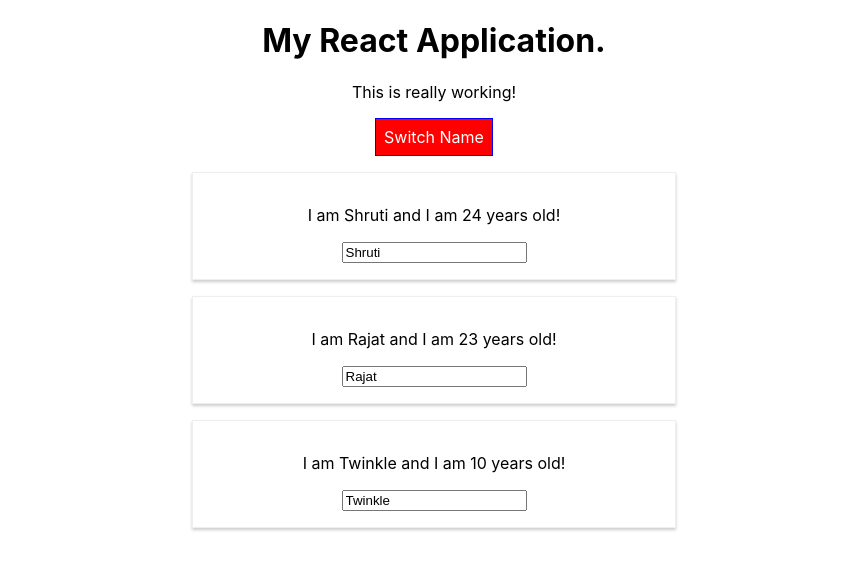
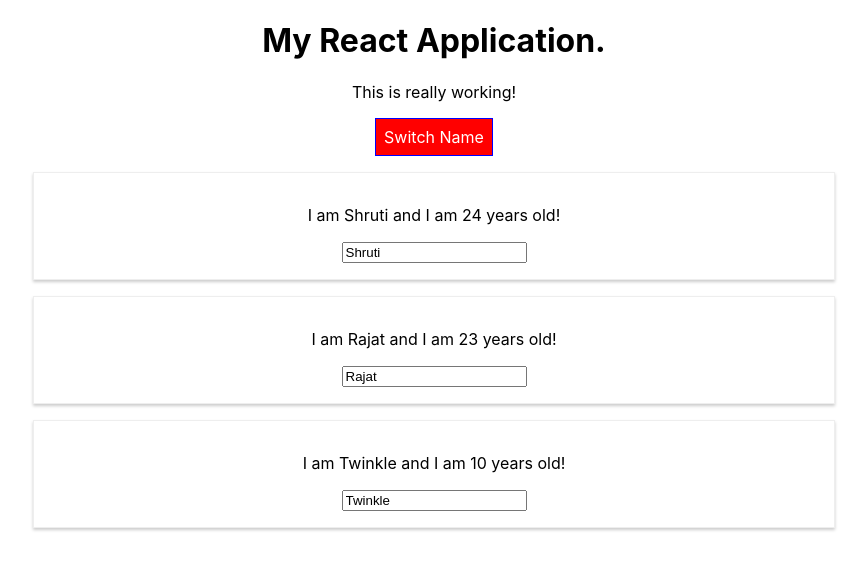
Before and after one commit to Sanaya-work12/creatReactApp-MyApp, a React (Create React App) app: page / in a window 1280 px wide. Both pictures are taken after a click on the button "Switch Name". Shown: the top 570 px of the page, without its empty margins (206-1073 px from the left). Built offline with nearby package versions, Linux system fonts and the light colour scheme.

Commit message:
70,71 and 72 styled-components complete

```diff
--- a/package.json
+++ b/package.json
@@ -9,7 +9,8 @@
     "radium": "^0.26.0",
     "react": "^16.13.1",
     "react-dom": "^16.13.1",
-    "react-scripts": "3.4.1"
+    "react-scripts": "3.4.1",
+    "styled-components": "^5.1.0"
   },
   "scripts": {
     "start": "react-scripts start",
--- a/src/App.js
+++ b/src/App.js
@@ -1,45 +1,21 @@
 import React, { Component } from 'react';
 import './App.css';
-import Radium, { StyleRoot } from 'radium';
 import Person from './Person/Person';
+import styled from 'styled-components';
 
-// import React, { useState } from 'react';
+const StyledButton = styled.button`
+  background-color: ${props => props.impstate ? 'red' : 'green'};
+  color: white;
+  font: inherit;
+  border: 1px solid blue;
+  padding: 8px;
+  cursor: pointer;
 
-// const App = props => {
-
-//   const [ personsState, setPersonsState ] = useState({
-//     persons: [
-//       { name: 'Shruti', age: 24 },
-//       { name: 'Rajat', age: 23 }
-//     ]
-//   });
-
-//   const switchNameHandler = () => {
-//     //console.log('Clicked')
-//     // Don't do this: this.state.person[0].name = Sanaya
-
-//     setPersonsState({
-//       persons: [
-//         { name: 'Sanaya', age: 24 },
-//         { name: 'Rajat', age: 25 }
-//       ]
-//     });
-//   }
-
-//   return (
-//     <div className="App">
-//       <h1>
-//         My React Application.
-//       </h1>
-//       <button onClick={ switchNameHandler }>Switch Name</button>
-//       <Person name={ personsState.persons[0].name } age={ personsState.persons[0].age } />
-//       <Person name={ personsState.persons[1].name } age={ personsState.persons[1].age }>My Hobbies: Racing</Person>
-
-//     </div>
-//   );
-// }
-
-
+  &:hover {
+    background-color: ${props => props.impstate ? 'salmon' : 'lightgreen'};
+    color: black;
+  }
+`;
 
 class App extends Component {
 
@@ -53,8 +29,6 @@ class App extends Component {
   }
 
   switchNameHandler = (newName) => {
-    //console.log('Clicked')
-    // Don't do this: this.state.person[0].name = Sanaya
 
     this.setState({
       persons: [
@@ -66,18 +40,7 @@ class App extends Component {
   }
 
   nameChangeHandler = (event, id) => {
-    //console.log('Clicked')
-    // Don't do this: this.state.person[0].name = Sanaya
 
-    // this.setState({
-    //   persons: [
-    //     { id: 'as3eee', name: 'Shruti', age: 24 },
-    //     { id: 'as3e', name: event.target.value, age: 25 },
-    //     { id: 'as3e23', name: 'Nannu', age: 14 }
-    //   ]
-    // })
-
-    // Dynamically using lists
     const personIndex = this.state.persons.findIndex(per => {
       return per.id === id
     });
@@ -85,9 +48,6 @@ class App extends Component {
     const person = {
       ...this.state.persons[personIndex]
     }
-
-    // another way to copy a javascript object- not recommended
-    //const persons = Object.assign({}, this.state.persons[personIndex]);
 
     person.name = event.target.value;
 
@@ -104,9 +64,6 @@ class App extends Component {
   }
 
   deletePersonHandler = (personIndex) => {
-    // const persons = this.state.persons;
-    // save the previous array before
-    // const persons = this.state.persons.slice();
 
     const persons = [...this.state.persons];
     persons.splice(personIndex, 1);
@@ -114,22 +71,6 @@ class App extends Component {
   }
 
   render() {
-    //inline styles
-    const style = {
-      backgroundColor: 'green',
-      color: 'white',
-      font: 'inherit',
-      border: '1px solid blue',
-      padding: '8px',
-      cursor: 'pointer',
-      ':hover': {
-        backgroundColor: 'lightgreen',
-        color: 'black'
-      }
-    }
-
-    // eslint-disable-next-line
-    {/** Preferred way of outputting Conditional Content */ }
 
     let person = null;
 
@@ -141,12 +82,6 @@ class App extends Component {
           })}
         </div>
       );
-
-      style.backgroundColor = 'red';
-      style[':hover'] = {
-        backgroundColor: 'salmon',
-        color: 'black'
-      }
     }
 
     const classes = [];
@@ -158,10 +93,7 @@ class App extends Component {
       classes.push('bold');
     }
 
-    //1. return a dom structure - Use JSX (recommended)
-    // Passing props between components
     return (
-      <StyleRoot>
       <div className="App">
         <h1>
           My React Application.
@@ -169,21 +101,11 @@ class App extends Component {
         <p className={classes.join(' ')}>
           This is really working!
         </p>
-          <button
-            style={style}
-            onClick={this.togglePersonHandler}>Switch Name</button>
+        <StyledButton impstate={this.state.showPerson} onClick={this.togglePersonHandler}>Switch Name</StyledButton>
         {person}
       </div>
-      </StyleRoot>
     );
-
-    // 2. treats h1 as text and outputs h1 Hi! I'm a React App!!!
-    // React.createElement(element, JavascriptObject, any number of children)
-    // return React.createElement('div', null, 'h1', 'Hi! I\'m a React App!!!');
-    // Solution - BUT, Tough to Nest
-    // return React.createElement('div', {className: 'App'}, React.createElement('h1' , null, 'Hi! I\'m a React App!!!'));
-
   }
 }
 
-export default Radium(App);
+export default App;
--- a/src/Person/Person.css
+++ b/src/Person/Person.css
@@ -1,8 +1,13 @@
-.Person {
+/* .Person {
     width: 60%;
     margin: 16px auto;
     border: 1px solid #eee;
     padding: 16px;
     box-shadow: 0 2px 3px #ccc;
     text-align: center;
-}
+
+    @media (min-width: 500px) {
+        width: '450px'
+    }
+
+} */
--- a/src/Person/Person.js
+++ b/src/Person/Person.js
@@ -1,21 +1,29 @@
 import React from 'react';
-import Radium from 'radium';
-import './Person.css';
+// import './Person.css';
+import styled from 'styled-components';
 
 const person = (props) => {
-    const style = {
-        '@media (min-width: 500px)': {
-            width: '450px'
-        }
-    };
+
+    const StyledDiv = styled.div`
+    width: 60%;
+    margin: 16px auto;
+    border: 1px solid #eee;
+    padding: 16px;
+    box-shadow: 0 2px 3px #ccc;
+    text-align: center;
+
+    @media (min-width: 500px) {
+        width: '450px'
+    }`;
 
     return (
-        <div className="Person" style={style}>
+        // replace existing div with Styled div
+        <StyledDiv>
             <p onClick={props.click}>I am {props.name} and I am {props.age} years old!</p>
             <p>{props.children} </p>
 
             <input type="text" onChange={props.changed} value={props.name} />
-        </div>
+        </StyledDiv>
     )
 };
-export default Radium(person);
+export default person;
```
Also changed, not shown: 1 other file (tests, documents, lock files or other folders). Lines whose indentation alone changed are shown as unchanged.
